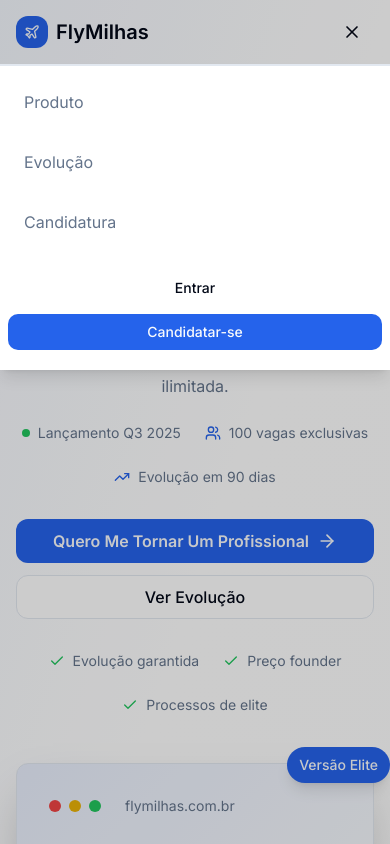
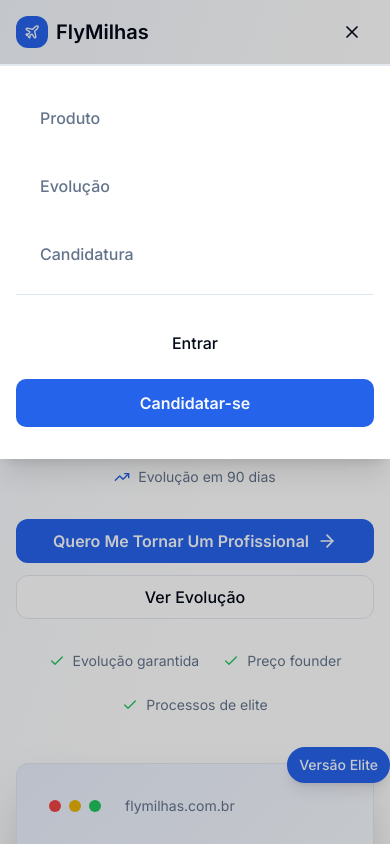
Before and after one commit to agilewebbr/flymilhas, a Next.js app: page / in a window 390 px wide. Both pictures are taken after a click on the button 352 px from the left and 32 px from the top of the page. Shown: the top 844 px of the page. Built offline with nearby package versions, Linux system fonts and the light colour scheme; no server answers.

Commit message:
fix: aumenta tamanho dos elementos do menu mobile para melhor usabilidade

```diff
--- a/src/app/globals.css
+++ b/src/app/globals.css
@@ -308,3 +308,19 @@
     z-index: 110 !important;
   }
 }
+
+/* Mobile menu optimization */
+@layer components {
+  @media (max-width: 768px) {
+    .mobile-menu-item {
+      min-height: 48px !important;
+      font-size: 16px !important;
+      padding: 16px 24px !important;
+    }
+
+    .mobile-menu-button {
+      min-height: 48px !important;
+      font-size: 16px !important;
+    }
+  }
+}
--- a/src/components/landing/landing-navbar.tsx
+++ b/src/components/landing/landing-navbar.tsx
@@ -106,37 +106,36 @@
               onClick={() => setIsMobileMenuOpen(false)}
             ></div>
 
-            <div className="md:hidden fixed top-16 left-0 right-0 z-[110] bg-background border-t border-border shadow-lg touch-manipulation">
-              <div className="px-2 pt-2 pb-3 space-y-1 bg-background border-t border-border">
+            <div className="md:hidden fixed top-16 left-0 right-0 z-[110] bg-background border-t border-border shadow-xl">
+              <div className="px-4 py-6 space-y-3 bg-background border-t border-border">
                 <button
                   onClick={() => scrollToSection('produto')}
-                  className="block px-4 py-4 text-muted-foreground hover:text-foreground hover:bg-muted/50 transition-colors w-full text-left touch-manipulation rounded-md"
+                  className="block px-6 py-4 text-base font-medium text-muted-foreground hover:text-foreground hover:bg-muted/50 transition-colors w-full text-left touch-manipulation rounded-lg min-h-[48px] flex items-center"
                 >
                   Produto
                 </button>
                 <button
                   onClick={() => scrollToSection('evolucao')}
-                  className="block px-4 py-4 text-muted-foreground hover:text-foreground hover:bg-muted/50 transition-colors w-full text-left touch-manipulation rounded-md"
+                  className="block px-6 py-4 text-base font-medium text-muted-foreground hover:text-foreground hover:bg-muted/50 transition-colors w-full text-left touch-manipulation rounded-lg min-h-[48px] flex items-center"
                 >
                   Evolução
                 </button>
                 <button
                   onClick={() => scrollToSection('candidatura')}
-                  className="block px-4 py-4 text-muted-foreground hover:text-foreground hover:bg-muted/50 transition-colors w-full text-left touch-manipulation rounded-md"
+                  className="block px-6 py-4 text-base font-medium text-muted-foreground hover:text-foreground hover:bg-muted/50 transition-colors w-full text-left touch-manipulation rounded-lg min-h-[48px] flex items-center"
                 >
                   Candidatura
                 </button>
 
-                <div className="pt-4 pb-2 space-y-2">
+                <div className="pt-6 pb-2 space-y-3 border-t border-border">
                   <Link href="/dashboard/gestor" className="block">
-                    <Button variant="ghost" size="sm" className="w-full">
+                    <Button variant="ghost" className="w-full h-12 text-base font-medium">
                       Entrar
                     </Button>
                   </Link>
                   <Button
                     onClick={() => scrollToSection('candidatura')}
-                    size="sm"
-                    className="w-full bg-primary text-primary-foreground hover:bg-primary/90"
+                    className="w-full h-12 bg-primary text-primary-foreground hover:bg-primary/90 text-base font-semibold"
                   >
                     Candidatar-se
                   </Button>
```
